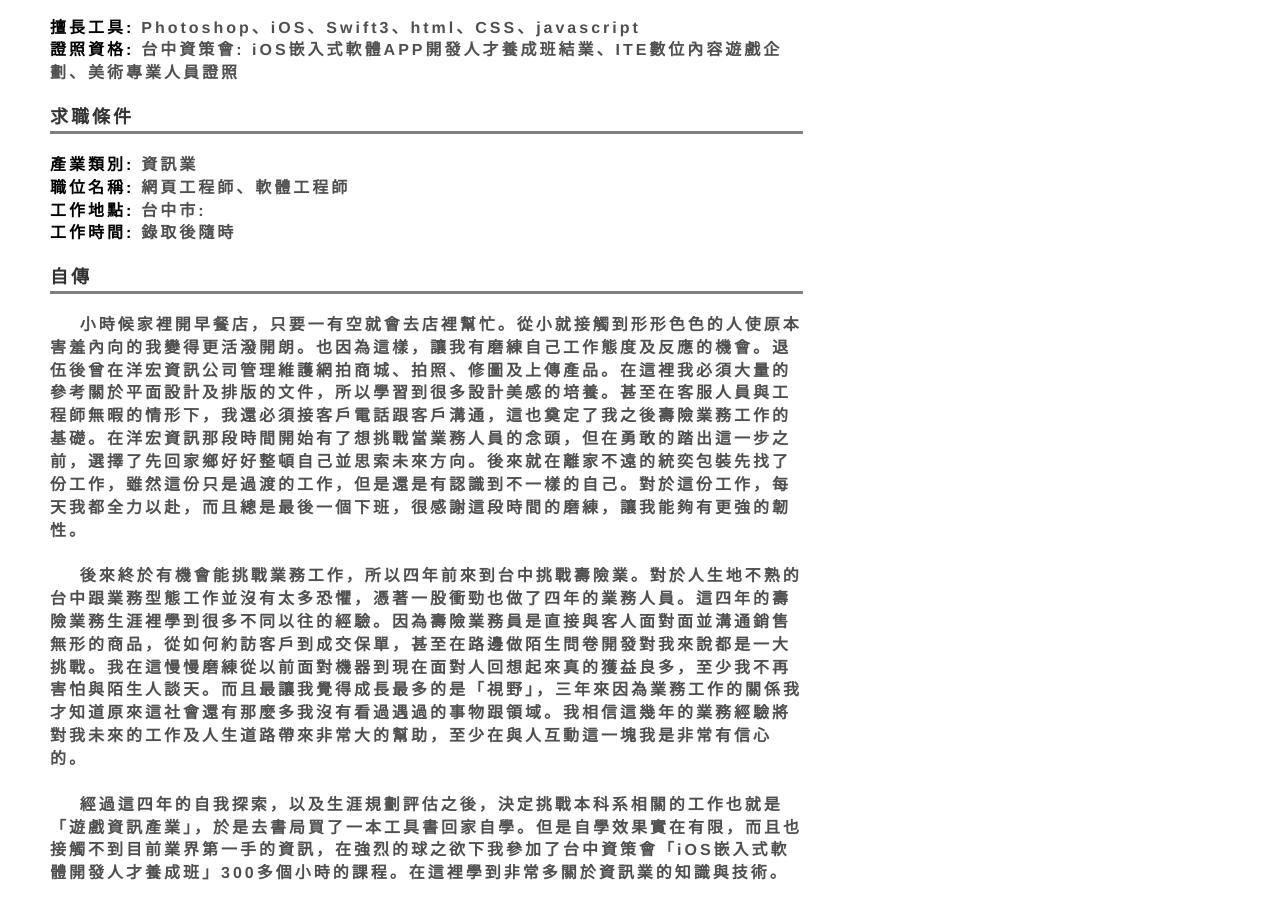
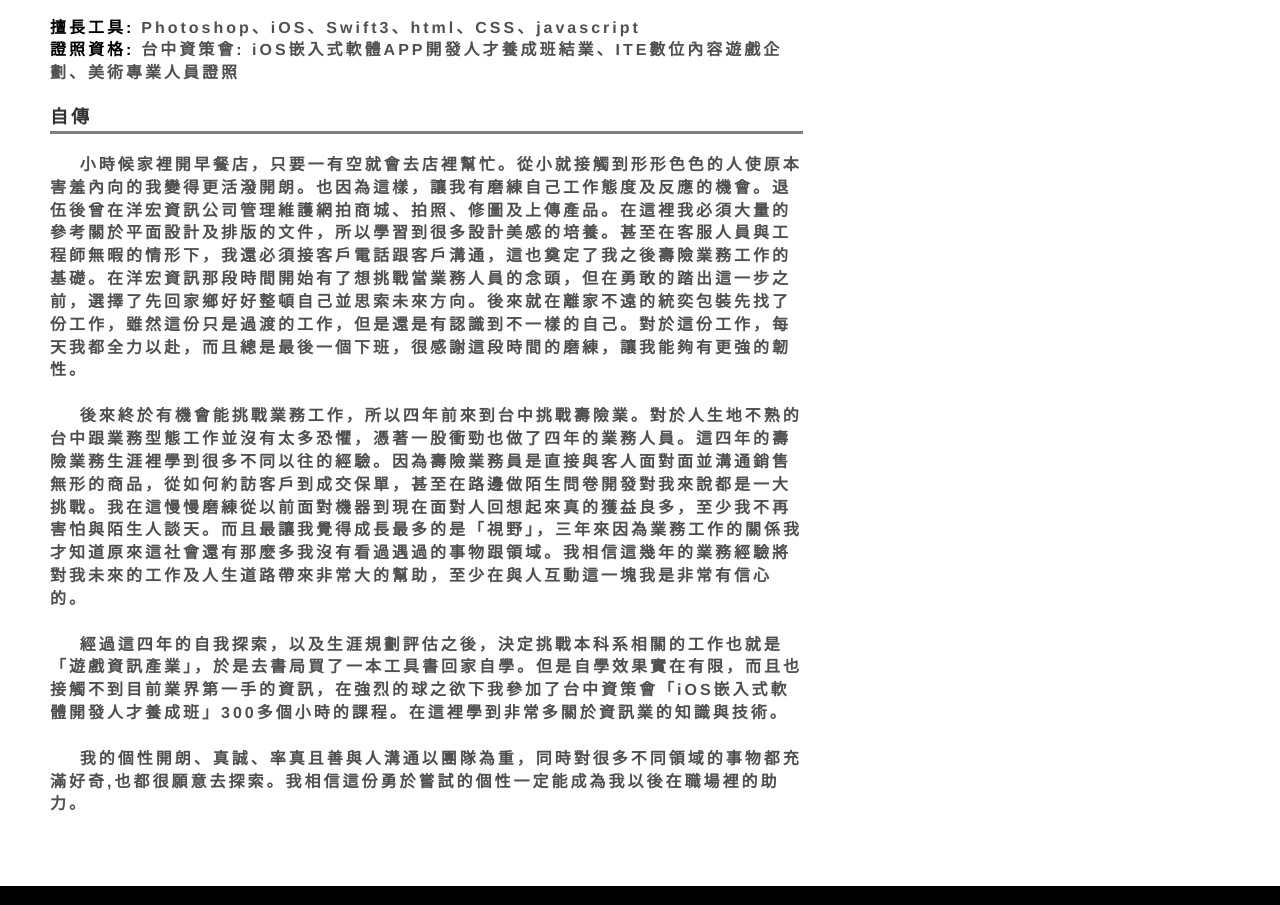
Before and after one commit to BorteauX/RileyWeb, a plain HTML site: page workspace/main/about.html in a window 1280 px wide. Shown: the part 808-1713 px from the top of the page. Drawn offline with Linux system fonts and the light colour scheme.

Commit message:
[刪除]求職條件

```diff
--- a/workspace/main/about.html
+++ b/workspace/main/about.html
@@ -78,12 +78,6 @@
                     <div class="basicInfo"> <span class="question">擅長工具:</span> <span class="answer">Photoshop、iOS、Swift3、html、CSS、javascript</span>
                         <br /> <span class="question">證照資格:</span> <span class="answer">台中資策會: iOS嵌入式軟體APP開發人才養成班結業、ITE數位內容遊戲企劃、美術專業人員證照</span>
                         <br /> </div>
-                    <div class="personaldata">求職條件</div>
-                    <div class="basicInfo"> <span class="question">產業類別:</span> <span class="answer">資訊業</span>
-                        <br /> <span class="question">職位名稱:</span> <span class="answer">網頁工程師、軟體工程師</span>
-                        <br /> <span class="question">工作地點:</span> <span class="answer">台中市: </span>
-                        <br /> <span class="question">工作時間:</span> <span class="answer">錄取後隨時 </span>
-                        <br /> </div>
                     <div class="personaldata">自傳</div>
                     <div class="basicInfo"> <span class="answer">&nbsp;&nbsp;&nbsp;&nbsp;小時候家裡開早餐店，只要一有空就會去店裡幫忙。從小就接觸到形形色色的人使原本害羞內向的我變得更活潑開朗。也因為這樣，讓我有磨練自己工作態度及反應的機會。退伍後曾在洋宏資訊公司管理維護網拍商城、拍照、修圖及上傳產品。在這裡我必須大量的參考關於平面設計及排版的文件，所以學習到很多設計美感的培養。甚至在客服人員與工程師無暇的情形下，我還必須接客戶電話跟客戶溝通，這也奠定了我之後壽險業務工作的基礎。在洋宏資訊那段時間開始有了想挑戰當業務人員的念頭，但在勇敢的踏出這一步之前，選擇了先回家鄉好好整頓自己並思索未來方向。後來就在離家不遠的統奕包裝先找了份工作，雖然這份只是過渡的工作，但是還是有認識到不一樣的自己。對於這份工作，每天我都全力以赴，而且總是最後一個下班，很感謝這段時間的磨練，讓我能夠有更強的韌性。<br /><br />
 
```
